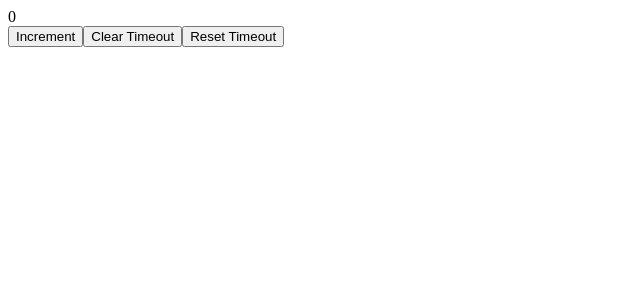
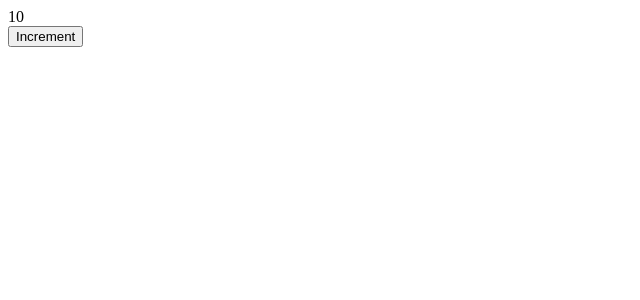
Before and after one commit to juniorencode/_playground, a React (Vite) app in the folder ReactCustomHooks/: page / in a window 1280 px wide. Shown: the top 300 px of the page, without its empty margins (0-640 px from the left). Built offline with nearby package versions, Linux system fonts and the light colour scheme.

Commit message:
feat: useDebounce

```diff
--- a/ReactCustomHooks/src/App.jsx
+++ b/ReactCustomHooks/src/App.jsx
@@ -1,16 +1,14 @@
 import { useState } from 'react';
-import { useTimeout } from './hooks/useTimeout.hook';
+import { useDebounce } from './hooks/useDebounce.hook';
 
 function App() {
   const [count, setCount] = useState(10);
-  const { clear, reset } = useTimeout(() => setCount(0), 1000);
+  useDebounce(() => alert(count), 1000, [count]);
 
   return (
     <div>
       <div>{count}</div>
       <button onClick={() => setCount(c => c + 1)}>Increment</button>
-      <button onClick={clear}>Clear Timeout</button>
-      <button onClick={reset}>Reset Timeout</button>
     </div>
   );
 }
--- /dev/null
+++ b/ReactCustomHooks/src/hooks/useDebounce.hook.jsx
@@ -0,0 +1,11 @@
+import { useEffect } from 'react';
+import { useTimeout } from './useTimeout.hook';
+
+const useDebounce = (callback, delay, dependencies) => {
+  const { reset, clear } = useTimeout(callback, delay);
+  useEffect(reset, [...dependencies, reset]);
+  // eslint-disable-next-line
+  useEffect(clear, []);
+};
+
+export { useDebounce };
```
